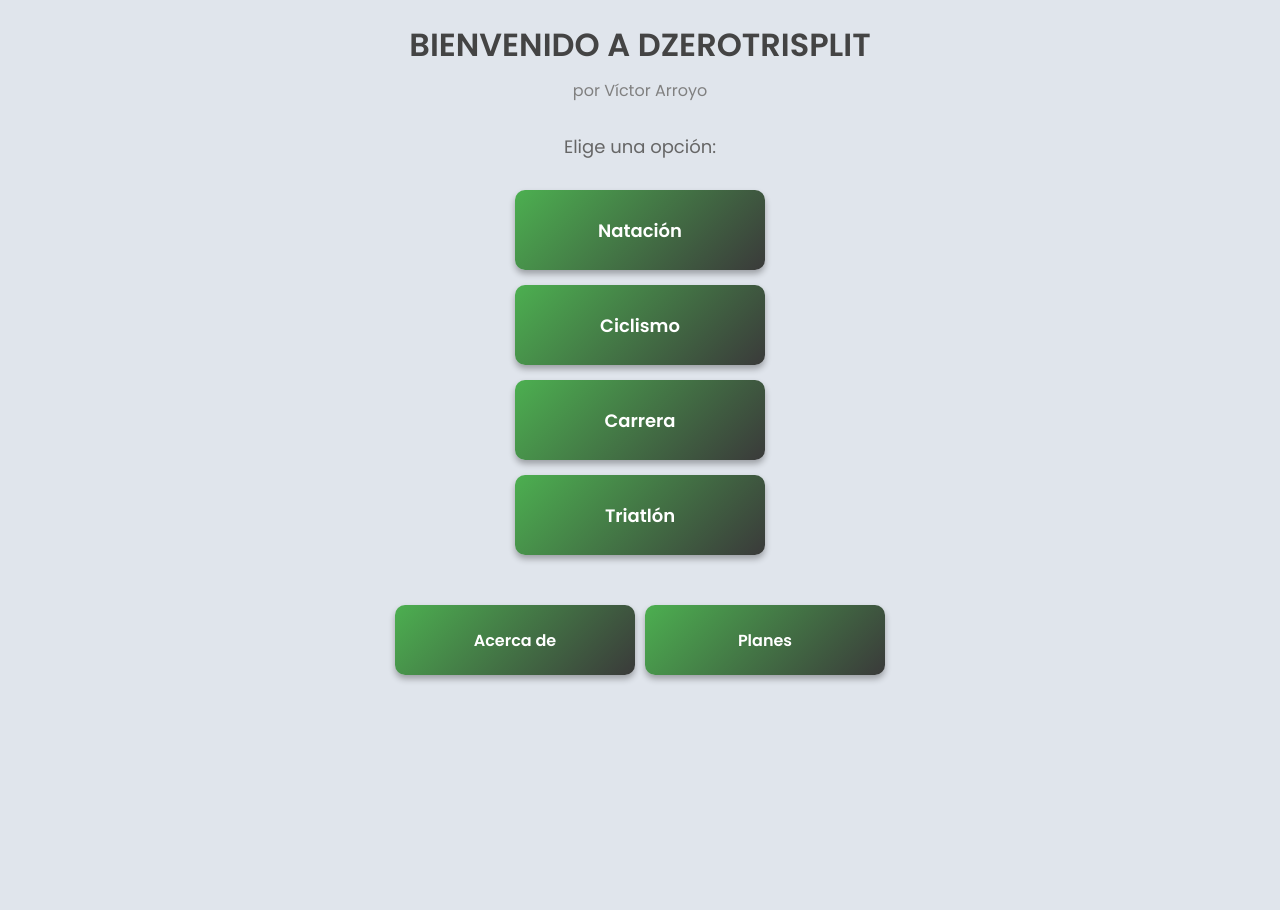
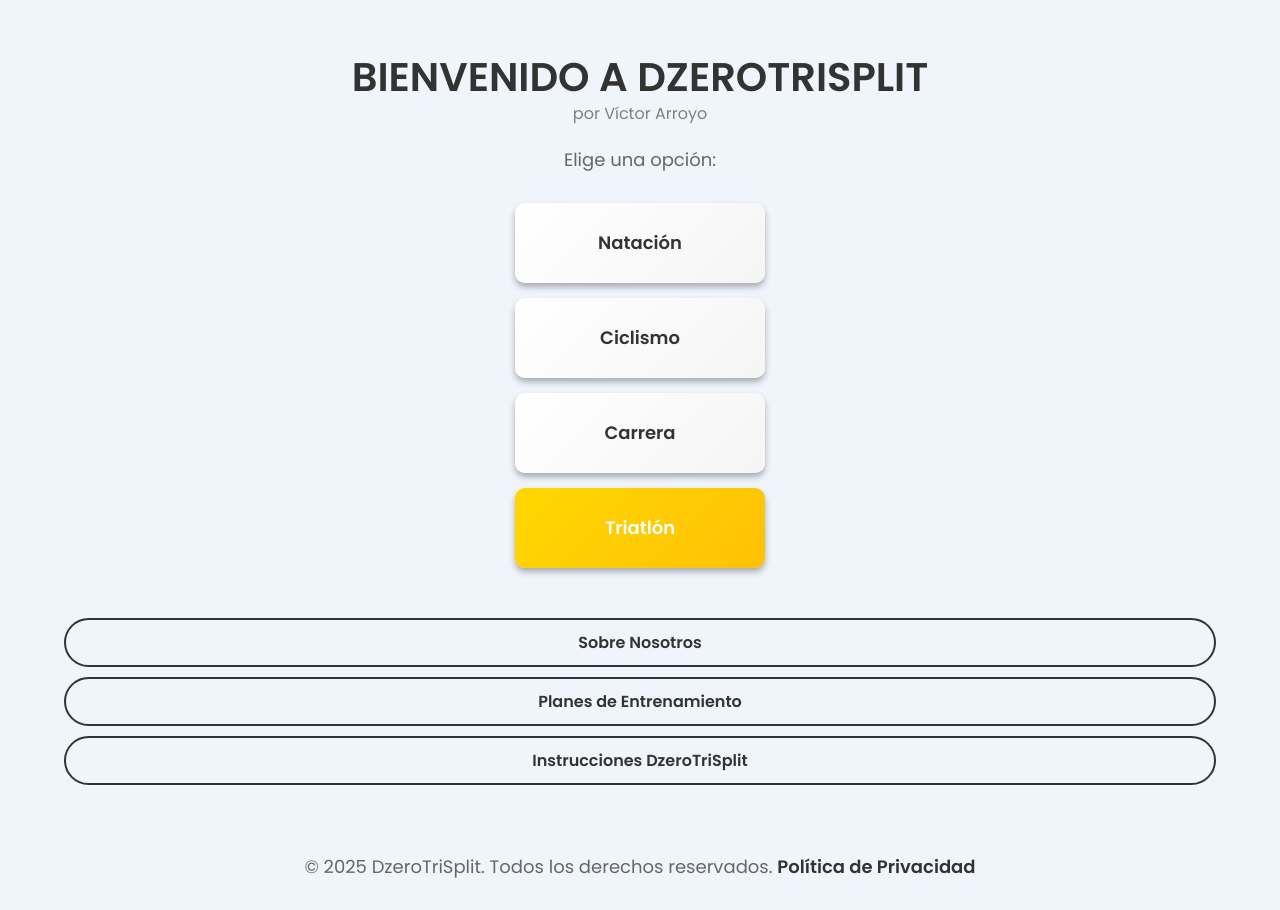
Before and after one commit to Vicarroyo/Dzerotrisplit, a Flask app: page / in a window 1280 px wide. Before the commit the page ends 682 px from the top, so only its background shows below. Run offline with Flask 3, Linux system fonts and the light colour scheme.

Commit message:
Update home.html

```diff
--- a/templates/home.html
+++ b/templates/home.html
@@ -7,6 +7,35 @@
     <link href="https://fonts.googleapis.com/css2?family=Poppins:wght@300;400;600&display=swap" rel="stylesheet">
     <link rel="stylesheet" href="/static/style.css">
     <style>
+        body {
+            font-family: 'Poppins', sans-serif;
+            background: #f0f5fc;
+            margin: 0;
+            display: flex;
+            flex-direction: column;
+            align-items: center;
+            justify-content: space-between;
+            min-height: 100vh;
+        }
+
+        .container {
+            text-align: center;
+            padding: 20px;
+        }
+
+        h1 {
+            font-size: 2.5rem;
+            color: #333333;
+            margin-bottom: 5px;
+        }
+
+        .subtitle {
+            font-size: 1rem;
+            color: gray;
+            margin-top: -10px;
+            margin-bottom: 20px;
+        }
+
         .options-center {
             display: flex;
             flex-direction: column;
@@ -15,50 +44,80 @@
             gap: 15px;
         }
 
-        .options-bottom {
-            display: flex;
-            justify-content: center;
-            margin-top: 50px;
-            gap: 10px;
-        }
-
         .option-card {
             text-decoration: none;
-            background: linear-gradient(135deg, #4caf50, #3a3a3a);
+            background: linear-gradient(135deg, #ffffff, #f5f5f5);
             padding: 15px 25px;
             border-radius: 10px;
-            color: white;
+            color: #333333;
             font-size: 18px;
             font-weight: bold;
             text-align: center;
             box-shadow: 0px 4px 6px rgba(0, 0, 0, 0.3);
             transition: all 0.3s ease-in-out;
-            width: 200px; /* Ajusta el ancho uniforme */
-            height: 50px; /* Ajusta el alto uniforme */
+            width: 200px;
+            height: 50px;
             display: flex;
             align-items: center;
             justify-content: center;
         }
 
         .option-card:hover {
-            background: linear-gradient(135deg, #76ff7a, #4caf50);
+            background: linear-gradient(135deg, #e0e0e0, #ffffff);
             transform: translateY(-5px);
             box-shadow: 0px 8px 12px rgba(0, 0, 0, 0.5);
         }
 
-        .option-card-small {
-            padding: 10px 20px;
-            font-size: 16px;
+        .option-card.gold {
+            background: linear-gradient(135deg, #FFD700, #FFC107);
+            color: white;
         }
 
-        h1 {
-            font-size: 2rem;
+        .option-card.gold:hover {
+            background: linear-gradient(135deg, #FFC107, #FFD700);
         }
 
-        .subtitle {
-            font-size: 1rem;
+        .options-bottom {
+            display: flex;
+            flex-direction: column;
+            gap: 10px;
+            margin-top: 50px;
+        }
+
+        .ghost-button {
+            text-decoration: none;
+            color: #333333;
+            font-size: 16px;
+            font-weight: bold;
+            padding: 10px 20px;
+            border: 2px solid #333333;
+            border-radius: 25px;
+            background: none;
+            transition: all 0.3s ease-in-out;
+            display: inline-block;
+        }
+
+        .ghost-button:hover {
+            background: #333333;
+            color: white;
+        }
+
+        footer {
+            text-align: center;
+            margin-top: 30px;
+            font-size: 0.8rem;
             color: gray;
-            margin-top: -10px;
+        }
+
+        footer a {
+            text-decoration: none;
+            color: #333333;
+            font-weight: bold;
+            transition: color 0.3s ease-in-out;
+        }
+
+        footer a:hover {
+            color: #4caf50;
         }
     </style>
 </head>
@@ -73,14 +132,20 @@
             <a href="/swimming" class="option-card">Natación</a>
             <a href="/cycling" class="option-card">Ciclismo</a>
             <a href="/running" class="option-card">Carrera</a>
-            <a href="/triatlon_input" class="option-card">Triatlón</a>
+            <a href="/triatlon_input" class="option-card gold">Triatlón</a>
         </div>
 
-        <!-- Botones inferiores más pequeños y juntos -->
+        <!-- Botones inferiores -->
         <div class="options-bottom">
-            <a href="/about" class="option-card option-card-small">Acerca de</a>
-            <a href="/plans" class="option-card option-card-small">Planes</a>
+            <a href="https://dzerotri.com/victor-arroyo-dzero" class="ghost-button">Sobre Nosotros</a>
+            <a href="/plans" class="ghost-button">Planes de Entrenamiento</a>
+            <a href="/instructions" class="ghost-button">Instrucciones DzeroTriSplit</a>
         </div>
     </div>
+
+    <!-- Footer -->
+    <footer>
+        <p>&copy; 2025 DzeroTriSplit. Todos los derechos reservados. <a href="/privacy">Política de Privacidad</a></p>
+    </footer>
 </body>
 </html>
```
